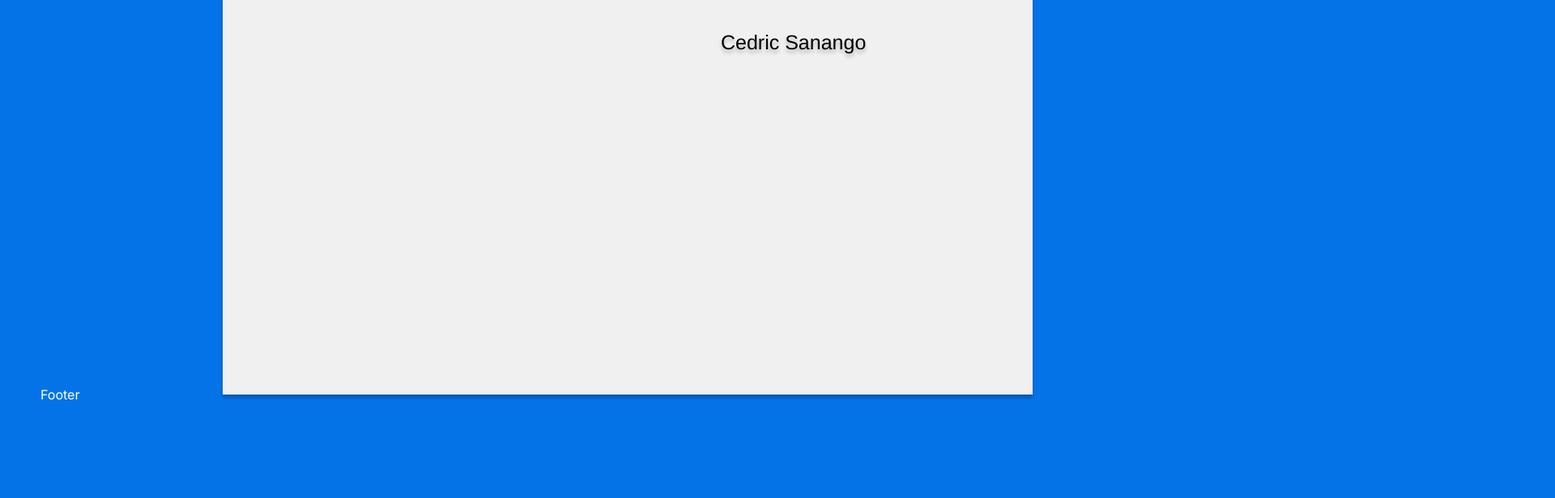
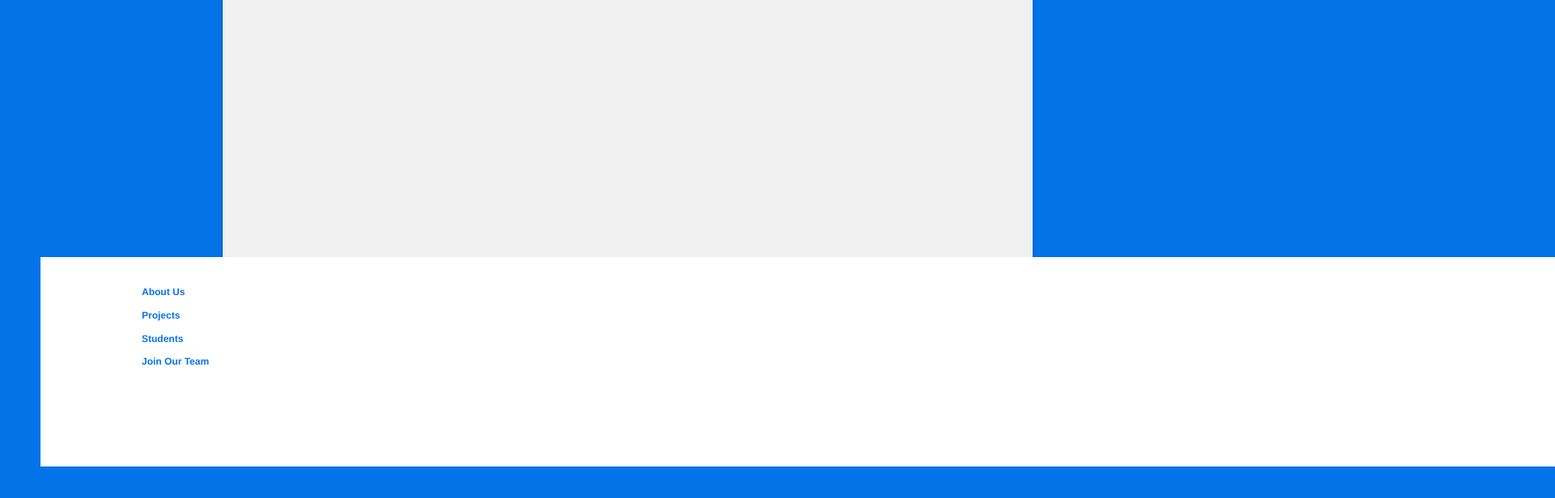
Before and after one commit to AaronTi30/finet, a Next.js app: page /representatives in a window 1280 px wide. Shown: the part 302-918 px from the top of the page at 81% size, 1920 px wide, since content can reach past the window. Before the commit the page ends 800 px from the top, so only its background shows below. Built offline with nearby package versions, Linux system fonts and the light colour scheme.

Commit message:
2024-04-03: updated footer.jsx/footer.module.css

```diff
--- a/package.json
+++ b/package.json
@@ -10,7 +10,7 @@
   },
   "dependencies": {
     "framer-motion": "^11.0.20",
-    "next": "^14.1.3",
+    "next": "^14.1.4",
     "react": "^18",
     "react-dom": "^18"
   },
--- a/src/app/globals.css
+++ b/src/app/globals.css
@@ -12,6 +12,7 @@
     --color-black: #000;
     --bg: #0573E8;
     --text: white;
+    --rolodex-card: #f0f0f0;
 }
 
 
--- a/src/app/layout.js
+++ b/src/app/layout.js
@@ -18,6 +18,7 @@ export default function RootLayout({ children }) {
       <div className="container">
         <Navbar />
         {children}
+        <br />
         <Footer />
         </div>
         </body>
--- a/src/app/representatives/page.jsx
+++ b/src/app/representatives/page.jsx
@@ -30,7 +30,7 @@ const RepresentativePage = () => {
     <div className={styles.box}>
       <div className={styles.rectangle} />
       <div className={styles.labeltitle}>
-      <div className={styles.textwrapper}>Cedric Sanango</div>
+      {/* <div className={styles.textwrapper}>Cedric Sanango</div> */}
       {/* <div className={styles.label}>
       <p className={styles}>
         “To whom this may concern,
--- a/src/app/representatives/representatives.module.css
+++ b/src/app/representatives/representatives.module.css
@@ -3,7 +3,7 @@
   width: 1000px;
 }
 
-.box .rectangle {
+.box .rectangle ,.box .rectangle1{
   background-color: #f0f0f0;
   box-shadow: 0px 4px 4px #00000040;
   height: 500px;
@@ -13,7 +13,7 @@
   width: 1000px;
 }
 
-.labeltitle {
+/* .labeltitle {
   height: 33px;
   width: 200px;
 }
@@ -27,24 +27,4 @@
   line-height: normal;
   position: relative;
   text-shadow: 0px 4px 4px #00000040;
-}
-
-/* .label {
-  height: 432px;
-  width: 475px;
-}
-
-.label .description {
-  color: #000000;
-  font-family: "Playfair Display-Regular", Helvetica;
-  font-size: 15px;
-  font-weight: 400;
-  left: 0;
-  letter-spacing: 0;
-  line-height: normal;
-  position: fixed;
-  text-align: center;
-  text-shadow: 0px 4px 4px #00000040;
-  top: 0;
-  width: 475px;
 } */
--- a/src/components/footer/Footer.jsx
+++ b/src/components/footer/Footer.jsx
@@ -1,6 +1,18 @@
+import React from "react";
+import * as classes from "./Footer.module.css";
+
 const Footer = () => {
     return (
-        <div>Footer</div>
+        <div className={classes.box}>
+        <footer className={classes.footer}>
+          <div className={classes["overlap-group"]}>
+            <div className={classes["text-wrapper"]}>Join Our Team</div>
+            <div className={classes["text-wrapper-2"]}>Students</div>
+            <div className={classes["text-wrapper-3"]}>About Us</div>
+            <div className={classes["text-wrapper-4"]}>Projects</div>
+          </div>
+        </footer>
+      </div>
     )
 }
 
--- /dev/null
+++ b/src/components/footer/Footer.module.css
@@ -0,0 +1,73 @@
+.box {
+    height: 259px;
+    width: 1920px;
+  }
+
+  .box .footer {
+    background-color: transparent;
+    height: 500px;
+    left: 0;
+    bottom: 0;
+    position: relative;
+    width: 1928px;
+  }
+
+
+  .box .overlap-group {
+    background-color: #ffffff;
+    height: 259px;
+    position: relative;
+    width: 1920px;
+  }
+
+  .box .text-wrapper {
+    color: #0573e8;
+    font-family: "Inter-Bold", Helvetica;
+    font-size: 12px;
+    font-weight: 700;
+    left: 125px;
+    letter-spacing: 0;
+    line-height: normal;
+    position: absolute;
+    text-align: center;
+    top: 122px;
+  }
+
+  .box .text-wrapper-2 {
+    color: #0573e8;
+    font-family: "Inter-Bold", Helvetica;
+    font-size: 12px;
+    font-weight: 700;
+    left: 125px;
+    letter-spacing: 0;
+    line-height: normal;
+    position: absolute;
+    text-align: center;
+    top: 94px;
+  }
+
+  .box .text-wrapper-3 {
+    color: #0573e8;
+    font-family: "Inter-Bold", Helvetica;
+    font-size: 12px;
+    font-weight: 700;
+    left: 125px;
+    letter-spacing: 0;
+    line-height: normal;
+    position: absolute;
+    text-align: center;
+    top: 36px;
+  }
+
+  .box .text-wrapper-4 {
+    color: #0573e8;
+    font-family: "Inter-Bold", Helvetica;
+    font-size: 12px;
+    font-weight: 700;
+    left: 125px;
+    letter-spacing: 0;
+    line-height: normal;
+    position: absolute;
+    text-align: center;
+    top: 65px;
+  }
```
Also changed, not shown: 1 other file (tests, documents, lock files or other folders).
